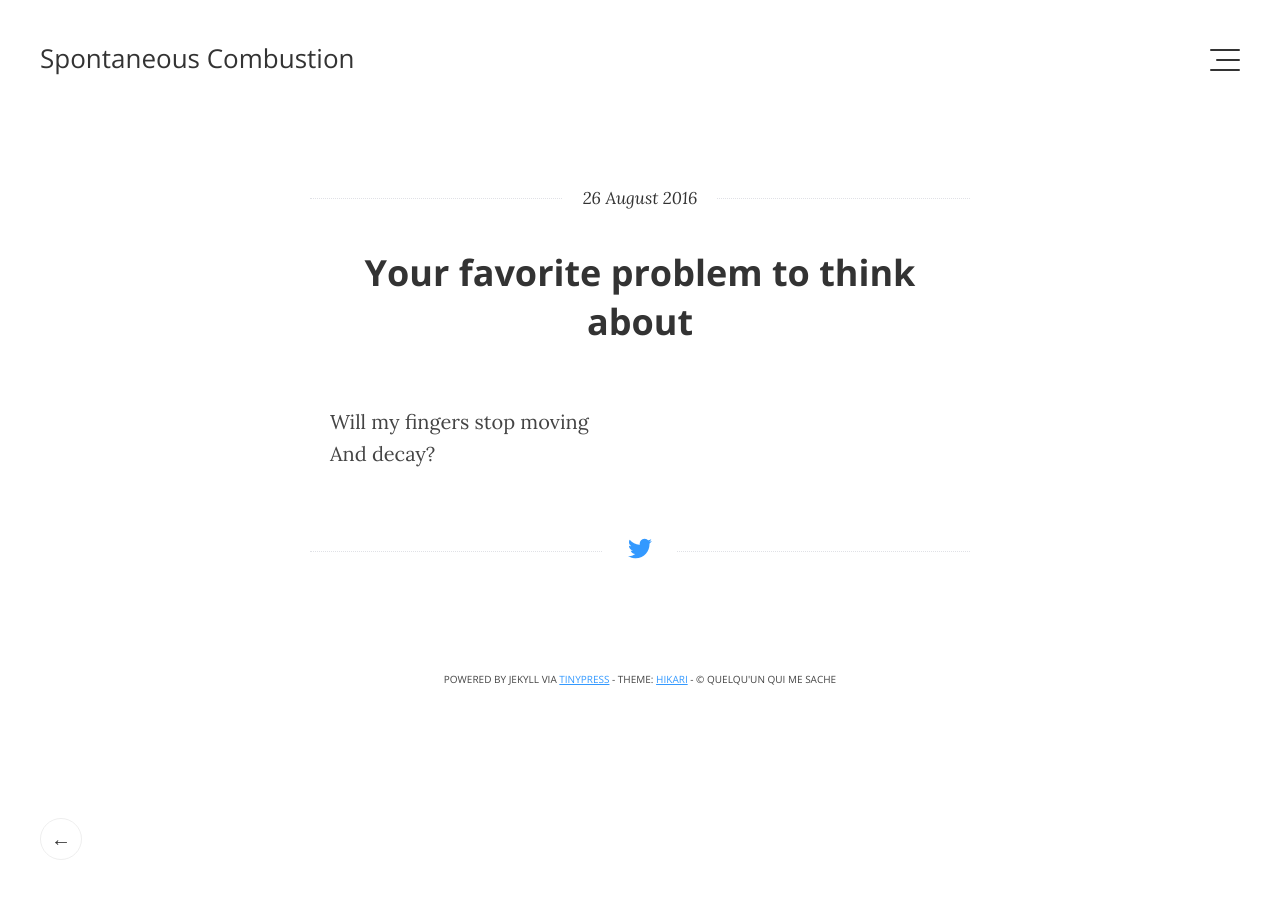
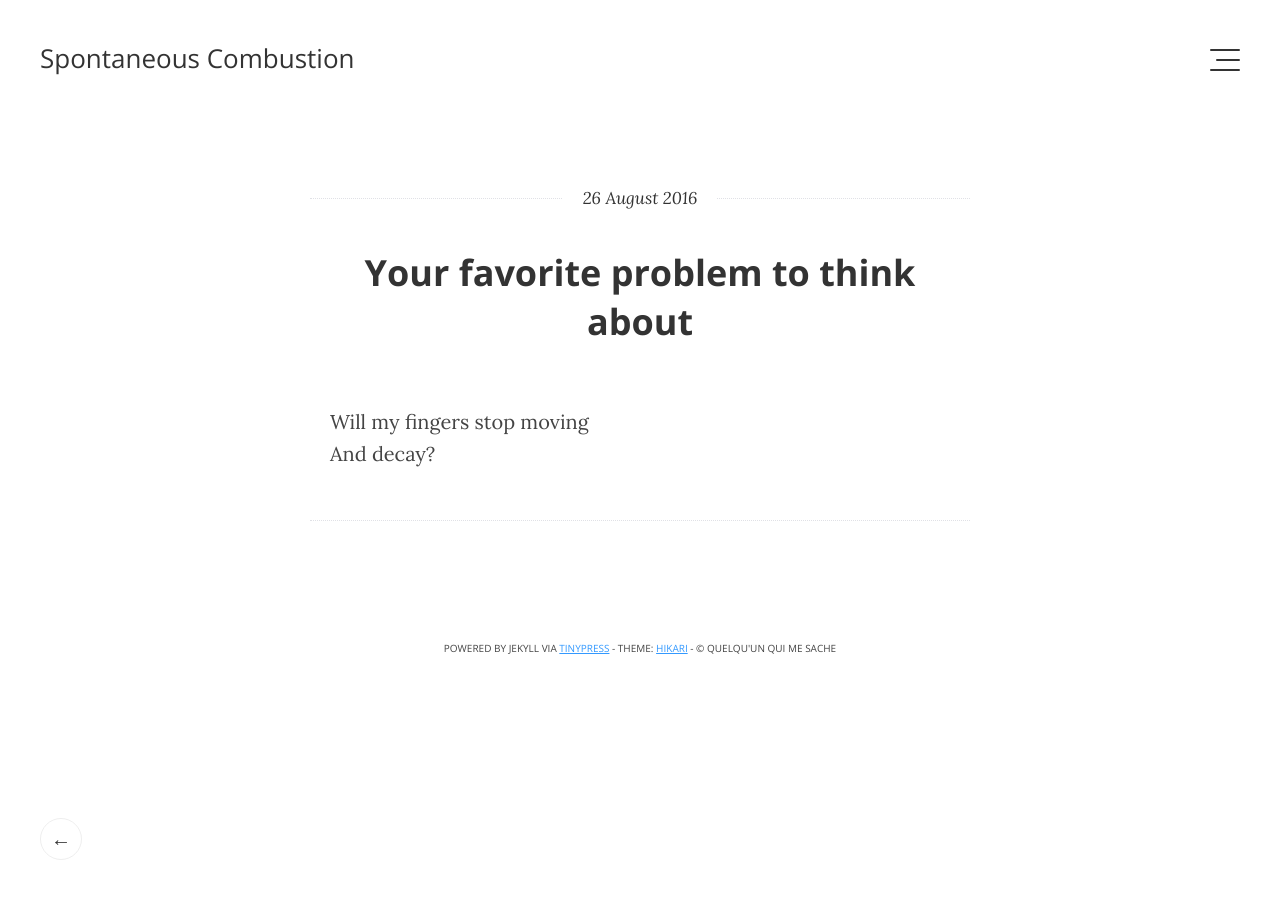
Before and after one commit to quinez/quinez.github.io, a Jekyll site: the page built from _posts/2016-08-26-your-favorite-problem-to-think-about.markdown, in a window 1280 px wide. Built offline with Jekyll 4.4.1, drawn with Linux system fonts in a browser that asks for light colours; comment, search, counter and statistics services are not loaded.

Commit message:
Update post.html

```diff
--- a/_layouts/post.html
+++ b/_layouts/post.html
@@ -23,9 +23,6 @@ layout: default
       {{ content }}
     </div>
     <div id="share" class="feat">
-      <a href="http://twitter.com/share" class="popup">
-        <span class="icon-twitter"></span>
-      </a>
       <div id="disqus_thread"></div>
 <script>
 
@@ -46,7 +43,7 @@ var disqus_config = function () {
 })();
 </script>
 <noscript>Please enable JavaScript to view the <a href="https://disqus.com/?ref_noscript">comments powered by Disqus.</a></noscript>
-
+  <script id="dsq-count-scr" src="//quinez.disqus.com/count.js" async></script>
     </div>
   </article>
 </section>
```
